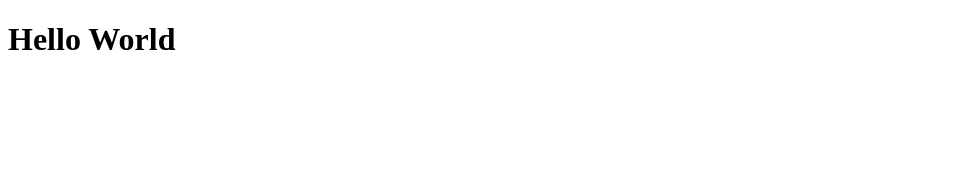
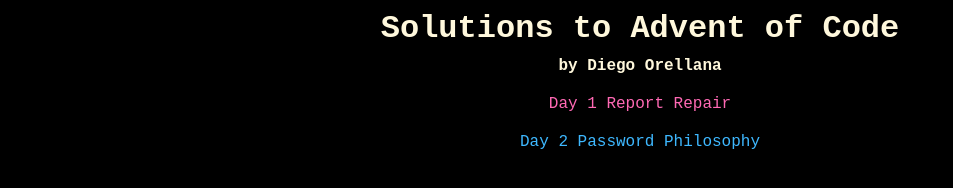
Before and after one commit to Minord/AdventOfCode2020, a plain HTML site: page index.html in a window 1280 px wide. Shown: the whole page, without its empty margins (0-953 px from the left). Drawn offline with Linux system fonts and the light colour scheme.

Commit message:
add links to main page and update README

```diff
--- a/index.html
+++ b/index.html
@@ -2,8 +2,13 @@
 <html>
     <head>
         <title>Advent Of Code Solutions</title>
+        <link rel="stylesheet" type="text/css" href="style.css">
     </head>
     <body>
-        <h1>Hello World</h1>
+        <h1>Solutions to Advent of Code</h1>
+        <h4>by Diego Orellana</h4>
+
+        <a style="color: hotpink;"  class = "AOC-link" href="https://minord.github.io/AdventOfCode2020/Day_1_Report_Repair/day1.html">Day 1 Report Repair</a>
+        <a  class = "AOC-link" href="https://minord.github.io/AdventOfCode2020/Day_2_Password_Philosophy/day2.html">Day 2 Password Philosophy</a>
     </body>
 </html>
--- /dev/null
+++ b/style.css
@@ -0,0 +1,18 @@
+body {
+    margin: 0;
+    background-color: rgb(0, 0, 0);
+    color: cornsilk;
+    font-family: 'Courier New', Courier, monospace;
+}
+h1, h4{
+    text-align: center;
+    margin: 10px;
+}
+
+a{
+    color: rgb(62, 184, 255);
+    text-decoration: none;
+    display: block;
+    margin: 20px;
+    text-align: center;
+}
```
Also changed, not shown: Day_1_Report_Repair/day1.html (+2 -0 lines), Day_2_Password_Philosophy/day2.html (+2 -0 lines), 1 other file.
